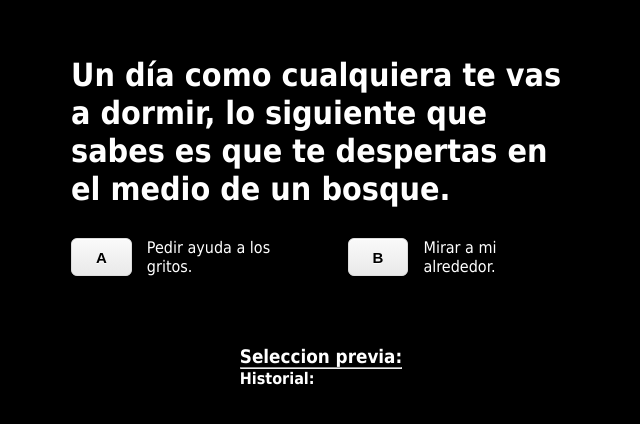
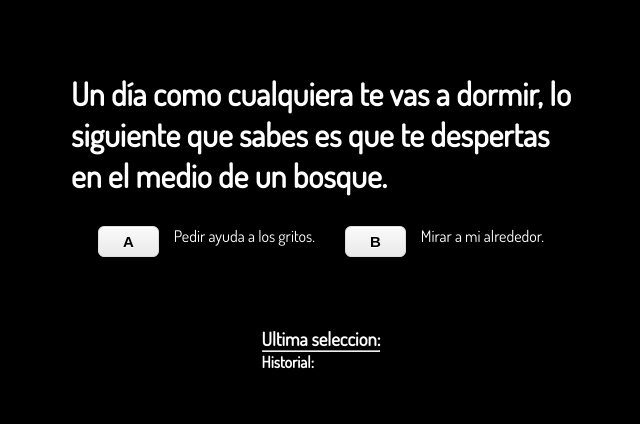
Before and after one commit to locchiato/ctd-fe3-elige-tu-propia-aventura, a React (Create React App) app: page / in a window 1280 px wide. Shown: the part 178-602 px from the top of the page, without its empty margins (319-959 px from the left). Built offline with nearby package versions, Linux system fonts and the light colour scheme.

Commit message:
[ADD][MOD] Add Historia, implementacion de handleClick y Lifecycle methods.

```diff
--- a/src/App.js
+++ b/src/App.js
@@ -1,12 +1,80 @@
+import data from "./data";
 import React from "react";
-import Main from "./components/Main";
+import Historia from "./components/Historia";
+import Opciones from "./components/Opciones";
+import Recordatorio from "./components/Recordatorio";
 import "./app.css";
 
 export default class App extends React.Component {
+  state = {
+    contador: 1,
+    ultimaSeleccion: "",
+    historial: [],
+    etapaActual: data[0]
+  };
+
+  UNSAFE_componentWillMount() {
+    data.map((etapa) => {
+      if (this.esLaIdQueEstoyBuscando(etapa.id))
+        this.setState({
+          etapaActual: etapa
+        });
+    });
+  }
+
+  componentDidUpdate(prevProps, prevState) {
+    // pregunta si cambió el contador
+    if (prevState.contador !== this.state.contador) {
+      // si cambió actualizo el estado con la siguiente etapa
+      data.map((etapa) => {
+        if (this.esLaIdQueEstoyBuscando(etapa.id))
+          this.setState({
+            etapaActual: etapa,
+            historial:
+              this.state.contador > 2
+                ? [...prevState.historial, prevState.ultimaSeleccion]
+                : [...prevState.historial]
+          });
+      });
+    }
+  }
+
+  handleClick = (e) => {
+    // funcionamiento de los botones
+    const id = e.target.id;
+    if (this.state.contador >= 5) {
+      alert("Fin.");
+    } else {
+      this.setState((prevState) => ({
+        contador: prevState.contador + 1,
+        ultimaSeleccion: id
+      }));
+    }
+  };
+
+  esLaIdQueEstoyBuscando(id) {
+    const a = this.state.contador;
+    const b = this.state.ultimaSeleccion.toLowerCase();
+    return id === `${a}${b}`;
+  }
+
   render() {
     return (
       <div className="App">
-        <Main />
+        <div className="layout">
+          <Historia texto={this.state.etapaActual.historia} />
+          <Opciones
+            handleClick={this.handleClick}
+            opcionA={this.state.etapaActual.opciones.a}
+            opcionB={this.state.etapaActual.opciones.b}
+          />
+          <Recordatorio
+            ultimaSeleccion={this.state.ultimaSeleccion}
+            historial={this.state.historial.map((e, index) => (
+              <li key={index}>{e}</li>
+            ))}
+          />
+        </div>
       </div>
     );
   }
--- a/src/app.css
+++ b/src/app.css
@@ -1,3 +1,5 @@
+@import url("https://fonts.googleapis.com/css2?family=Dosis&display=swap");
+
 :root {
   --primary-color: black;
   --secondary-color: white;
@@ -9,7 +11,7 @@
   box-sizing: border-box;
   background-color: var(--primary-color);
   color: var(--secondary-color);
-  font-family: Tahoma, Geneva, Verdana, sans-serif;
+  font-family: "Dosis";
 }
 
 .layout {
--- /dev/null
+++ b/src/components/Historia.jsx
@@ -0,0 +1,9 @@
+import { Component } from "react";
+
+class Historia extends Component {
+  render() {
+    return <h1 className="historia">{this.props.texto}</h1>;
+  }
+}
+
+export default Historia;
--- a/src/components/Main.jsx
+++ /dev/null
@@ -1,73 +0,0 @@
-import data from "./data";
-import React, { Component } from "react";
-import Opciones from "./Opciones";
-import Recordatorio from "./Recordatorio";
-
-const historial = [];
-
-class Main extends Component {
-  constructor(props) {
-    super(props);
-    this.state = {
-      contador: 0,
-      seleccionPrevia: ""
-    };
-  }
-
-  componentDidUpdate(prevProps, prevState) {
-    if (prevState.contador !== this.state.contador) {
-      historial.push(this.state.seleccionPrevia);
-    }
-  }
-
-  handleClick = (e) => {
-    const id = e.target.id;
-    if (this.state.contador >= 7) {
-      alert("Fin.");
-    } else if (id === "A" && this.state.seleccionPrevia !== "A") {
-      this.setState({
-        contador: this.state.contador + 1,
-        seleccionPrevia: "A"
-      });
-    } else if (id === "A" && this.state.seleccionPrevia === "A") {
-      this.setState({
-        contador: this.state.contador + 2
-      });
-    } else if (id === "B" && this.state.seleccionPrevia === "A") {
-      this.setState({
-        contador: this.state.contador + 3,
-        seleccionPrevia: "B"
-      });
-    } else if (id === "B") {
-      this.setState({
-        contador: this.state.contador + 2,
-        seleccionPrevia: "B"
-      });
-    }
-    console.log(this.state.seleccionPrevia);
-  };
-
-  render() {
-    return (
-      <div className="layout">
-        <h1 className="historia">{data[this.state.contador].historia}</h1>
-        <Opciones
-          handleClick={this.handleClick}
-          opcionA={data[this.state.contador].opciones.a}
-          opcionB={data[this.state.contador].opciones.b}
-        />
-        <Recordatorio
-          seleccionPrevia={this.state.seleccionPrevia}
-          historial={historial.map(
-            (e, index) => (
-              <li key={index}>{e}</li>
-            ),
-            data[this.state.contador].id
-          )}
-        />
-      </div>
-    );
-  }
-}
-
-export default Main;
--- a/src/components/Recordatorio.jsx
+++ b/src/components/Recordatorio.jsx
@@ -2,11 +2,9 @@ import { Component } from "react";
 
 class Recordatorio extends Component {
   render() {
-    console.log(this.props.historial);
-
     return (
       <div className="recordatorio">
-        <h3>Seleccion previa: {this.props.seleccionPrevia}</h3>
+        <h3>Ultima seleccion: {this.props.ultimaSeleccion}</h3>
         <hr />
         <h4>Historial:</h4>
         <ul>{this.props.historial}</ul>
```
Also changed, not shown: src/data.json (renamed from src/components/data.json).
